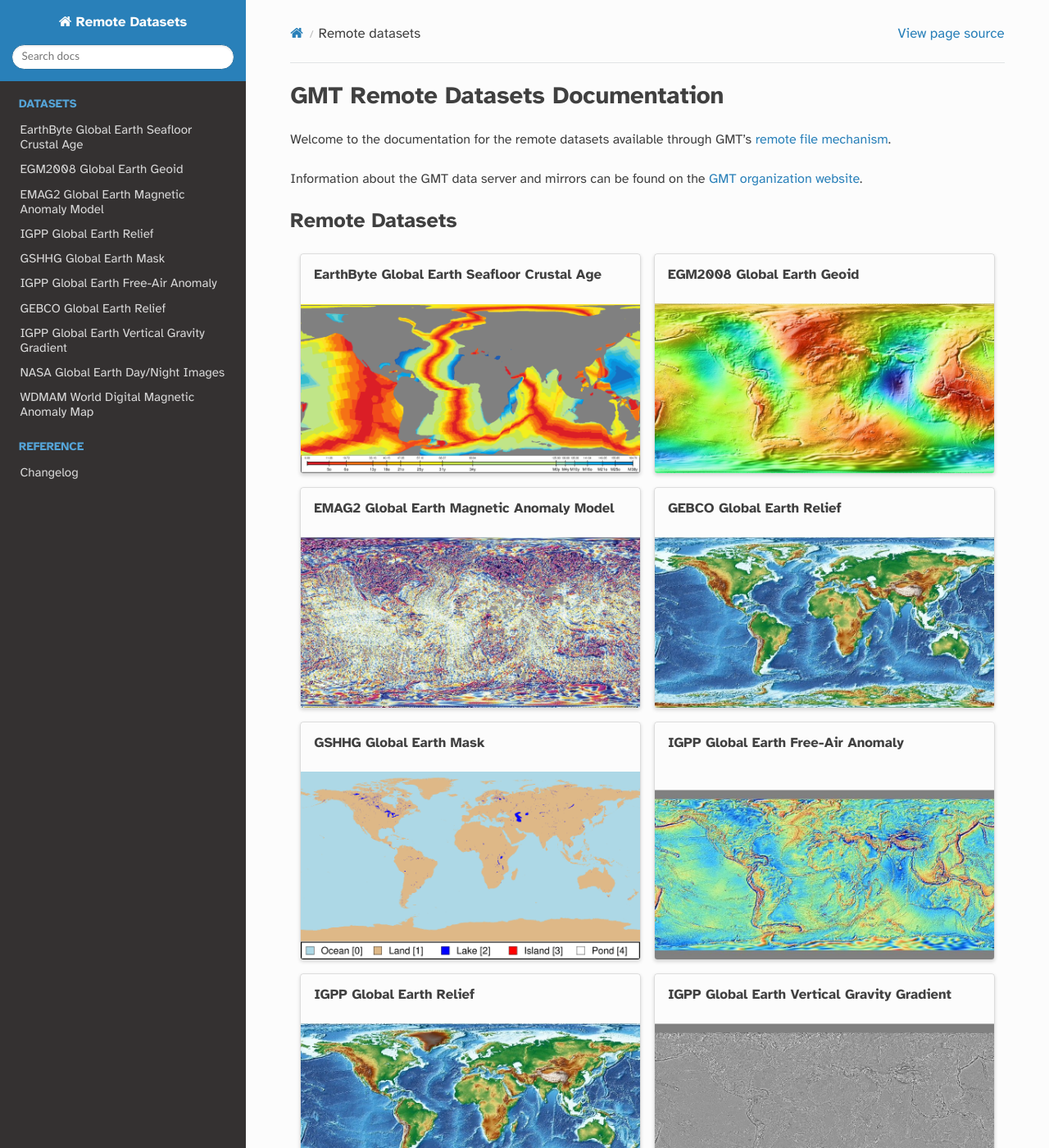
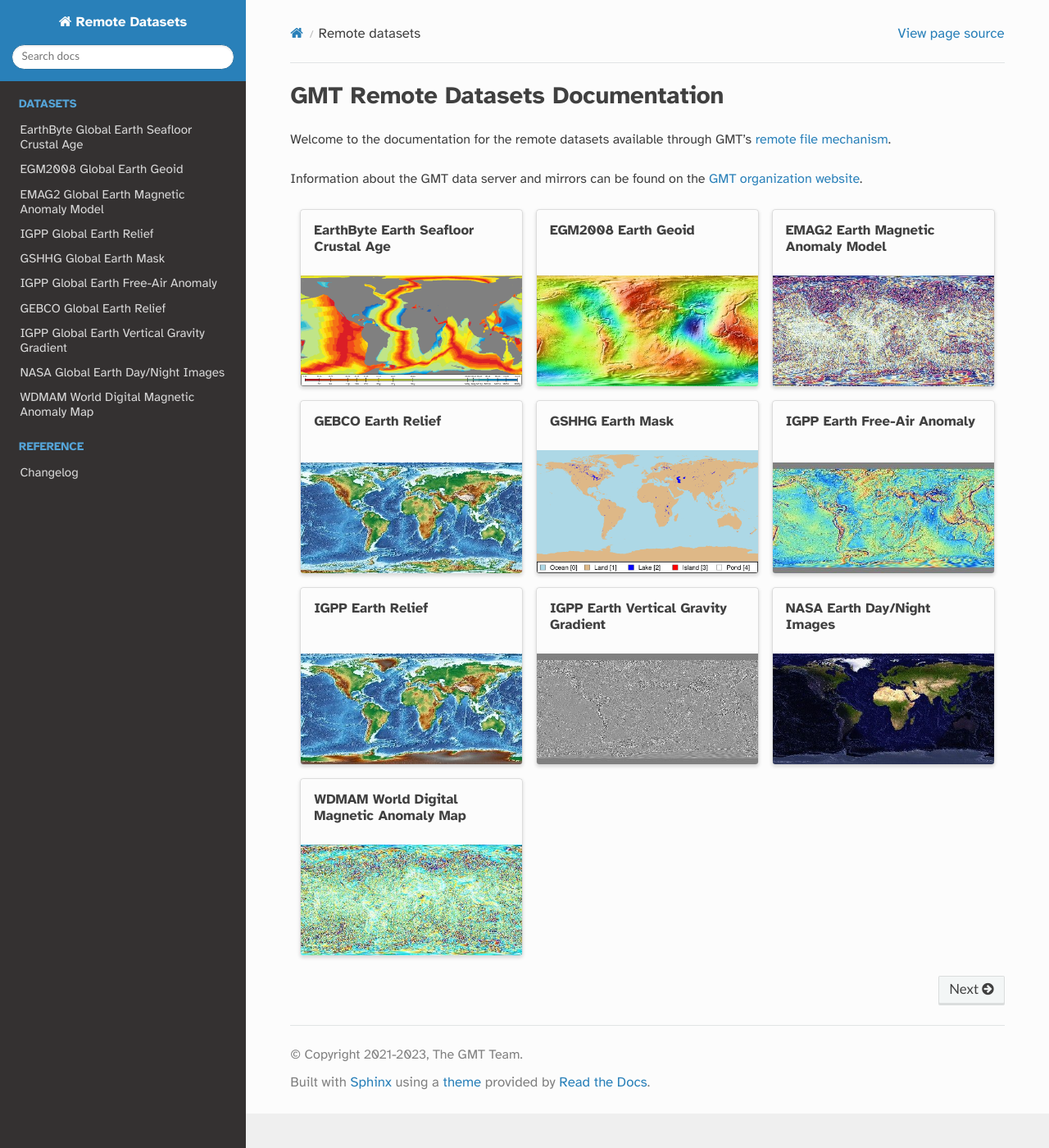
Before and after one commit to GenericMappingTools/remote-datasets, a Sphinx documentation site: the page built from docs/index.rst, in a window 1280 px wide and 1400 px high. Shown: the whole window at 82% size. Built offline with Sphinx 7.4.7 and the Read the Docs theme 2.0.0, drawn with Linux system fonts in a browser that asks for light colours; some of the changed text lies outside the part shown.

Commit message:
Use Thumbnails for the front page (#95)
* add images and adapt scripts

* Optimised images with calibre/image-actions

* Set to 3 columns

* Optimised images with calibre/image-actions

* Remove heading

* Remove "global"

---------

Co-authored-by: github-actions[bot] <41898282+github-actions[bot]@users.noreply.github.com>
Co-authored-by: Esteban82-HP <SU-CORREO-ELECTRONICO0>

```diff
--- a/docs/index.rst
+++ b/docs/index.rst
@@ -10,61 +10,58 @@
 `GMT organization website <https://www.generic-mapping-tools.org/mirrors/>`_.
 
 
-Remote Datasets
-^^^^^^^^^^^^^^^
-
-.. grid:: 1 2 2 2
+.. grid:: 1 2 3 3
     :gutter: 4 4 3 3
 
-    .. grid-item-card:: EarthByte Global Earth Seafloor Crustal Age
+    .. grid-item-card:: EarthByte Earth Seafloor Crustal Age
         :link: earth-age
         :link-type: doc
-        :img-bottom: /_static/GMT_earth_age.png
+        :img-bottom: /_static/GMT_earth_age_thumbnail.png
 
-    .. grid-item-card:: EGM2008 Global Earth Geoid
+    .. grid-item-card:: EGM2008 Earth Geoid
         :link: earth-geoid
         :link-type: doc
-        :img-bottom: /_static/GMT_earth_geoid.jpg
+        :img-bottom: /_static/GMT_earth_geoid_thumbnail.jpg
 
-    .. grid-item-card:: EMAG2 Global Earth Magnetic Anomaly Model
+    .. grid-item-card:: EMAG2 Earth Magnetic Anomaly Model
         :link: earth-mag
         :link-type: doc
-        :img-bottom: /_static/GMT_earth_mag4km.jpg
+        :img-bottom: /_static/GMT_earth_mag4km_thumbnail.jpg
 
-    .. grid-item-card:: GEBCO Global Earth Relief
+    .. grid-item-card:: GEBCO Earth Relief
         :link: earth-gebco
         :link-type: doc
-        :img-bottom: /_static/GMT_earth_gebcosi.jpg
+        :img-bottom: /_static/GMT_earth_gebcosi_thumbnail.jpg
 
-    .. grid-item-card:: GSHHG Global Earth Mask
+    .. grid-item-card:: GSHHG Earth Mask
         :link: earth-mask
         :link-type: doc
-        :img-bottom: /_static/GMT_earth_mask.png
+        :img-bottom: /_static/GMT_earth_mask_thumbnail.png
 
-    .. grid-item-card:: IGPP Global Earth Free-Air Anomaly
+    .. grid-item-card:: IGPP Earth Free-Air Anomaly
         :link: earth-faa
         :link-type: doc
-        :img-bottom: /_static/GMT_earth_faa.jpg
+        :img-bottom: /_static/GMT_earth_faa_thumbnail.jpg
 
-    .. grid-item-card:: IGPP Global Earth Relief
+    .. grid-item-card:: IGPP Earth Relief
         :link: earth-relief
         :link-type: doc
-        :img-bottom: /_static/GMT_earth_relief.jpg
+        :img-bottom: /_static/GMT_earth_relief_thumbnail.jpg
 
-    .. grid-item-card:: IGPP Global Earth Vertical Gravity Gradient
+    .. grid-item-card:: IGPP Earth Vertical Gravity Gradient
         :link: earth-vgg
         :link-type: doc
-        :img-bottom: /_static/GMT_earth_vgg.jpg
+        :img-bottom: /_static/GMT_earth_vgg_thumbnail.jpg
 
-    .. grid-item-card:: NASA Global Earth Day/Night Images
+    .. grid-item-card:: NASA Earth Day/Night Images
         :link: earth-daynight
         :link-type: doc
-        :img-bottom: /_static/GMT_earth_daynight.jpg
+        :img-bottom: /_static/GMT_earth_daynight_thumbnail.jpg
 
     .. grid-item-card:: WDMAM World Digital Magnetic Anomaly Map
         :link: earth-wdmam
         :link-type: doc
-        :img-bottom: /_static/GMT_earth_wdmam.jpg
+        :img-bottom: /_static/GMT_earth_wdmam_thumbnail.jpg
 
 .. toctree::
    :hidden:
```
Also changed, not shown: docs/_static/GMT_earth_age_thumbnail.png (added), docs/_static/GMT_earth_daynight_thumbnail.jpg (added), docs/_static/GMT_earth_faa_thumbnail.jpg (added), docs/_static/GMT_earth_gebcosi_thumbnail.jpg (added), docs/_static/GMT_earth_geoid_thumbnail.jpg (added), docs/_static/GMT_earth_mag4km_thumbnail.jpg (added), docs/_static/GMT_earth_mask_thumbnail.png (added), docs/_static/GMT_earth_relief_thumbnail.jpg (added), docs/_static/GMT_earth_vgg_thumbnail.jpg (added), docs/_static/GMT_earth_wdmam.jpg, docs/_static/GMT_earth_wdmam_thumbnail.jpg (added), 4 other files.
